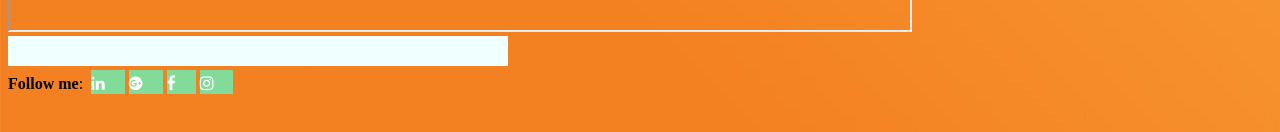
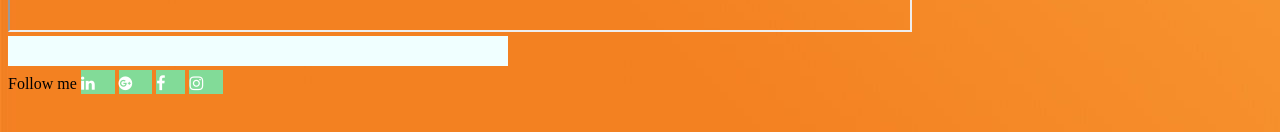
Before and after one commit to mallikarjunbhanje/MyProfile, a plain HTML site: page index.html in a window 1280 px wide. Shown: the part 540-672 px from the top of the page. Drawn offline with Linux system fonts and the light colour scheme; a web font is replaced by a local one.

Commit message:
css new added
css new added

```diff
--- a/index.html
+++ b/index.html
@@ -13,23 +13,23 @@
         .padding {
             padding-right: 20px;
         }
-        .space{
+
+        .space {
             padding-right: 20px;
             background-color: rgb(130, 219, 152);
             color: white;
-            font-family:Impact, Haettenschweiler, 'Arial Narrow Bold', sans-serif;
+            font-family: Impact, Haettenschweiler, 'Arial Narrow Bold', sans-serif;
         }
-        body{
-            background-image:url(background\ color.jpg);
+
+        body {
+            background-image: url(background\ color.jpg);
         }
-        marquee{
+
+        marquee {
             background-color: azure;
             color: rgb(156, 17, 63);
             font-size: larger;
         }
-
-
-
     </style>
 </head>
 
@@ -56,8 +56,8 @@
 
 
     <footer>
-        <b>Follow me</b>:&nbsp;
-        <a href="https://www.linkedin.com" target="_blank" class="space" ><i class="fa fa-linkedin"
+        Follow me
+        <a href="https://www.linkedin.com" target="_blank" class="space"><i class="fa fa-linkedin"
                 aria-hidden="true"></i></a>
         <a href="https://www.google.com/" target="_blank" class="space"><i class="fa fa-google-plus-official"
                 aria-hidden="true"></i></a>
```
